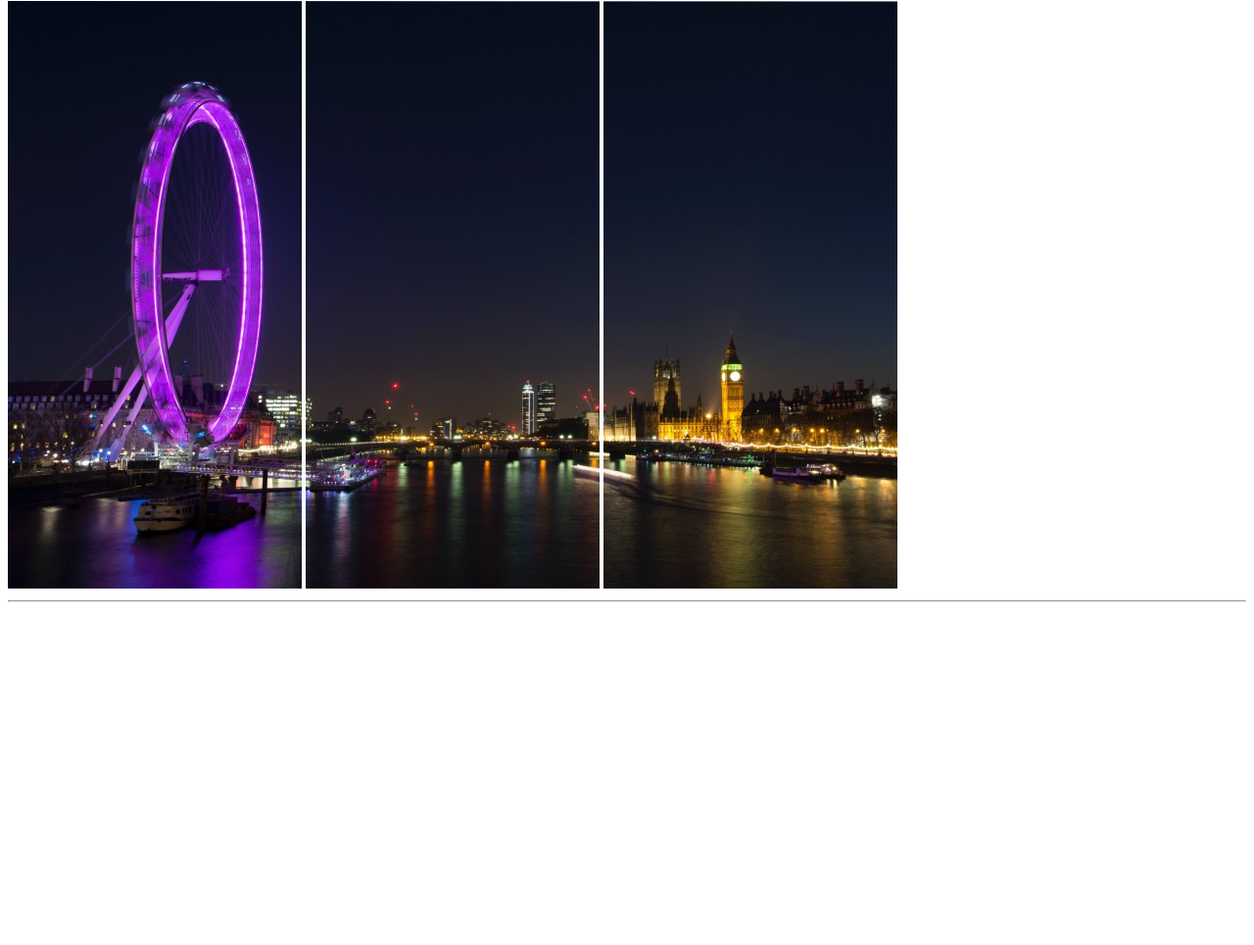
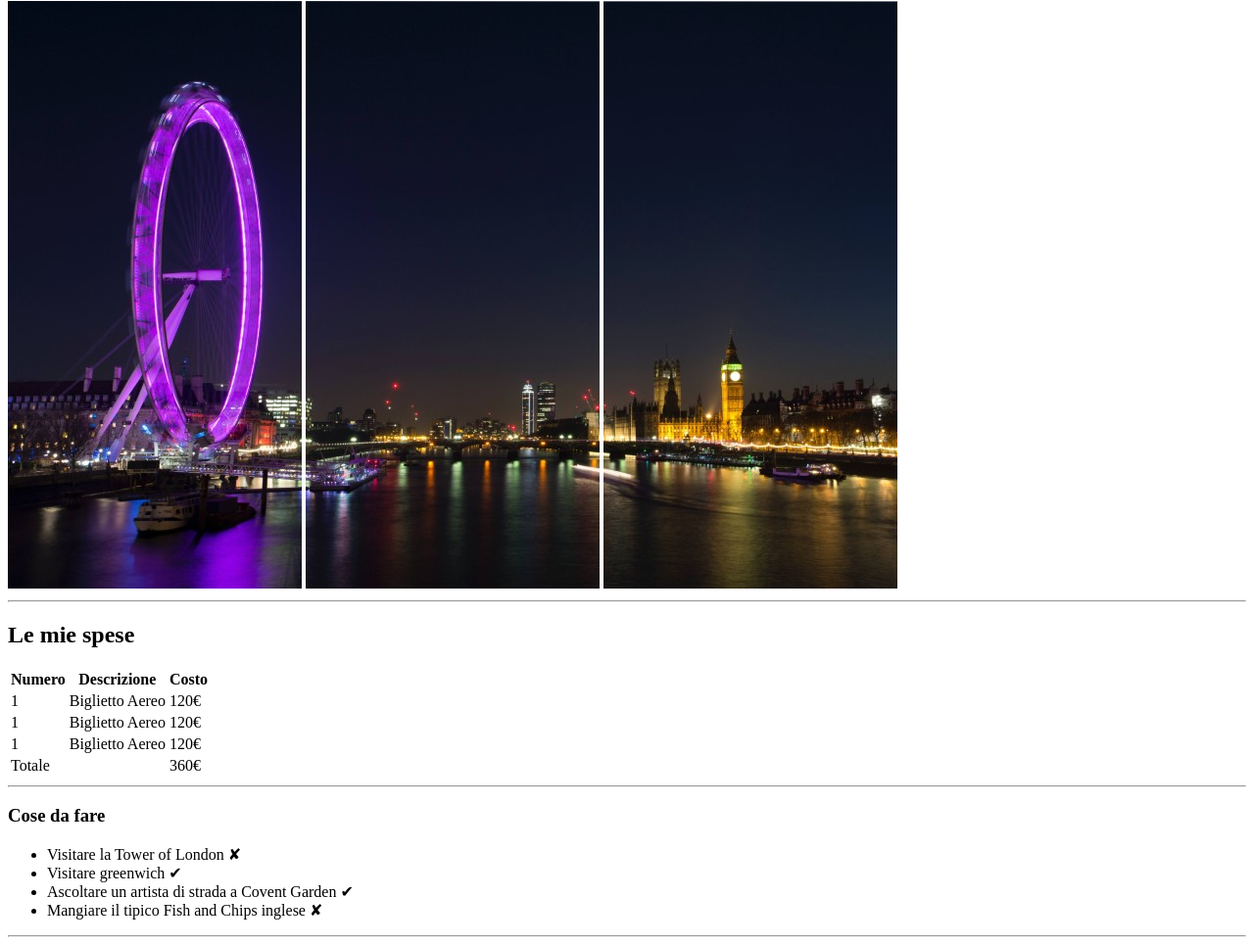
Before and after one commit to GeorgeDanielConstantin/html-london-trip, a plain HTML site: page index.html in a window 1280 px wide. Shown: the part 79-1044 px from the top of the page at 98% size. Before the commit the page ends 800 px from the top, so only its background shows below. Drawn offline with Linux system fonts and the light colour scheme.

Commit message:
Spese + cose da fare

```diff
--- a/index.html
+++ b/index.html
@@ -13,5 +13,47 @@
         <hr>
     </header>
 
+    <main>
+        <!-- SPESE -->
+        <h2>Le mie spese</h2>
+        <table>
+            <tr>
+                <th>Numero</th>
+                <th>Descrizione</th>
+                <th>Costo</th>
+            </tr>
+            <tr>
+                <td>1</td>
+                <td>Biglietto Aereo</td>
+                <td>120&#8364</td>
+            </tr>
+            <tr>
+                <td>1</td>
+                <td>Biglietto Aereo</td>
+                <td>120&#8364</td>
+            </tr>
+            <tr>
+                <td>1</td>
+                <td>Biglietto Aereo</td>
+                <td>120&#8364</td>
+            </tr>
+            <tr>
+                <td>Totale</td>
+                <td></td>
+                <td>360&#8364</td>
+             </tr>
+        </table>
+        <hr>
+
+        <!-- COSE DA FARE -->
+        <h3>Cose da fare</h3>
+        <ul>
+            <li>Visitare la Tower of London &#10008</li>
+            <li>Visitare greenwich &#10004</li>
+            <li>Ascoltare un artista di strada a Covent Garden &#10004</li>
+            <li>Mangiare il tipico Fish and Chips inglese &#10008</li>
+        </ul>
+        <hr>
+    </main>
 </body>
 </html>
```
